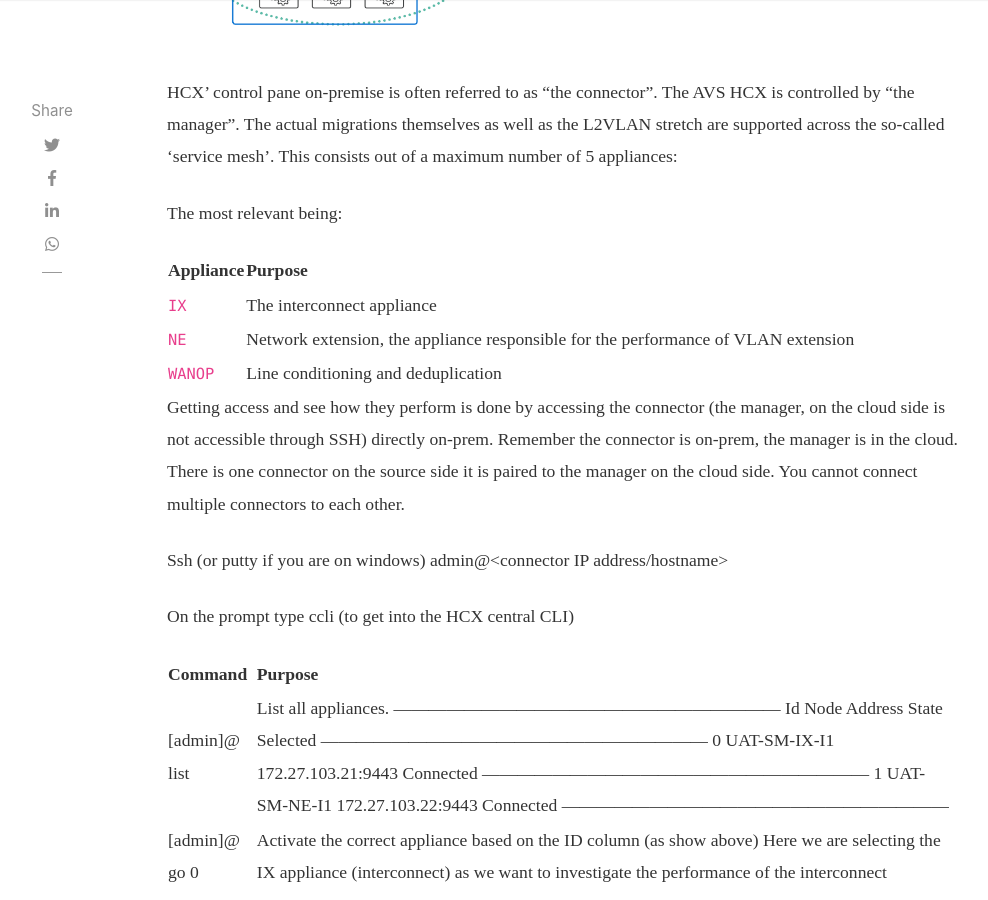
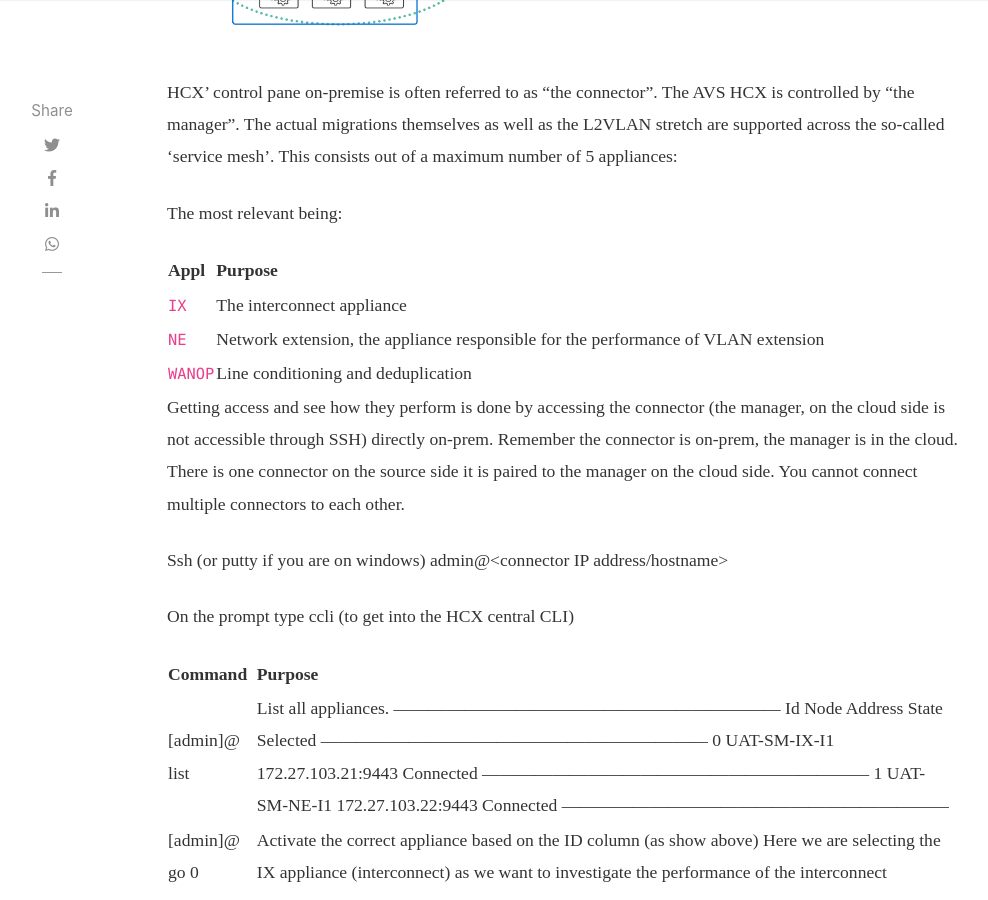
Before and after one commit to AVSBlog/avsblog.github.io, a Jekyll site: the page built from _posts/2020-10-09-how-to-improve-hcx-performance.md, in a window 1280 px wide and 900 px high, scrolled down 2102 px. Shown: the whole window, without its empty margins (118-1106 px from the left). Built offline with Jekyll 4.4.1, drawn with Linux system fonts in a browser that asks for light colours; nearby versions of some CDN libraries.

Commit message:
Update 2020-10-09-how-to-improve-hcx-performance.md

```diff
--- a/_posts/2020-10-09-how-to-improve-hcx-performance.md
+++ b/_posts/2020-10-09-how-to-improve-hcx-performance.md
@@ -26,7 +26,7 @@
 
 The most relevant being:
 
-| Appliance   | Purpose                                                                                   	|
+| Appl   | Purpose                                                                                   	|
 |-  |-	|
 | `IX`       	| The interconnect appliance                                                                	|
 | `NE`      	| Network extension, the appliance responsible for the performance of VLAN extension 	|
```
